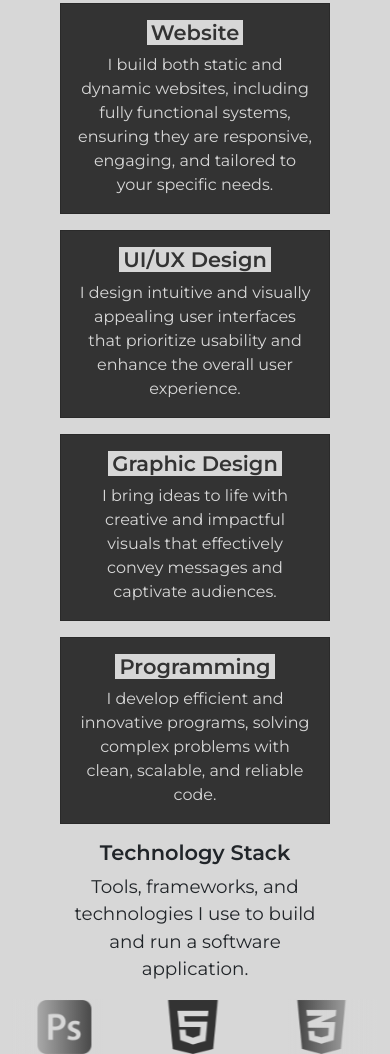
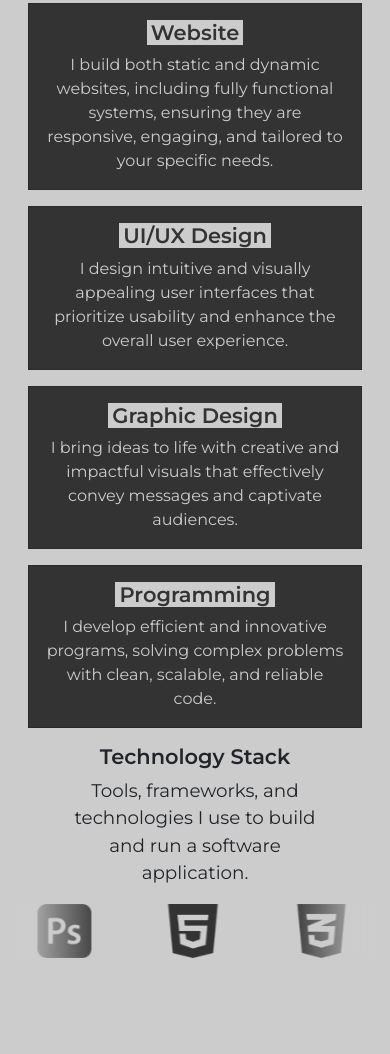
Before and after one commit to JoScripty/Portfolio1, a website: page index.html in a window 390 px wide. Shown: the part 669-1723 px from the top of the page. After the commit the page ends 1635 px from the top, so only its background shows below. Drawn offline with nearby package versions, Linux system fonts and the light colour scheme.

Commit message:
Adjust padding and other element

```diff
--- a/index.html
+++ b/index.html
@@ -67,7 +67,7 @@
             <!-- What can I do? -->
             <div class="py-3">
                 <h6 class="fw-semibold text-center mb-2">What can I do?</h6>
-                <div class="row row-cols-md-2 row-cols-lg-4 gy-md-4 gy-3 px-5 px-md-0 about-card">
+                <div class="row row-cols-md-2 row-cols-lg-4 gy-md-4 gy-3 px-3 px-md-0 about-card">
                     <div class="col-md">
                         <div class="card text-center h-100">
                             <div class="card-body">
@@ -118,7 +118,7 @@
             <h6 class="fw-semibold text-center">Technology Stack</h6>
             <p class="small text-center w-75 mx-auto">Tools, frameworks, and technologies I use to build and run a software application.</p>
             <!-- Slider main container -->
-            <div class="swiper mySwiper">
+            <div class="swiper mySwiper mb-2">
                 <div class="swiper-gradient1"></div>
                 <!-- Additional required wrapper -->
                 <div class="swiper-wrapper fs-1 text-center">
@@ -204,8 +204,6 @@
     </section>
     <script src="https://cdn.jsdelivr.net/npm/bootstrap@5.3.3/dist/js/bootstrap.bundle.min.js" integrity="sha384-YvpcrYf0tY3lHB60NNkmXc5s9fDVZLESaAA55NDzOxhy9GkcIdslK1eN7N6jIeHz" crossorigin="anonymous"></script>
     <script>
-        const popoverTriggerList = document.querySelectorAll('[data-bs-toggle="popover"]')
-        const popoverList = [...popoverTriggerList].map(popoverTriggerEl => new bootstrap.Popover(popoverTriggerEl))
         const tooltipTriggerList = document.querySelectorAll('[data-bs-toggle="tooltip"]')
         const tooltipList = [...tooltipTriggerList].map(tooltipTriggerEl => new bootstrap.Tooltip(tooltipTriggerEl))
     </script>
@@ -227,7 +225,7 @@
            },
 
            "breakpoints": {
-             320: {
+             310: {
                "slidesPerView": 3,
                "spaceBetween": 20,
              },
--- a/scss/custom.scss
+++ b/scss/custom.scss
@@ -1,4 +1,4 @@
-$primary: #d7d7d7;
+$primary: #CCCCCC;
 $secondary: #333333;
 $info: #555555;
 $font-family-sans-serif: 'Montserrat', sans-serif;
--- a/style.css
+++ b/style.css
@@ -105,7 +105,7 @@ nav{
     left: 0;
     height: 100%;
     width: 25%;
-    background: linear-gradient(to right, #d7d7d7, rgba(0, 0, 0, 0));
+    background: linear-gradient(to right, #CCCCCC, rgba(0, 0, 0, 0));
     z-index: 100;
 }
 
@@ -115,7 +115,7 @@ nav{
     right: 0;
     height: 100%;
     width: 25%;
-    background: linear-gradient(to left, #d7d7d7, rgba(0, 0, 0, 0));
+    background: linear-gradient(to left, #CCCCCC, rgba(0, 0, 0, 0));
     z-index: 100;
 }
 
@@ -152,3 +152,9 @@ nav{
         font-size: 16px;
     }
 }
+
+@media (max-width: 313px) {
+    .nav-link{
+        font-size: 10px;
+    }
+}
```
Also changed, not shown: scss/custom.css, 1 other file.
